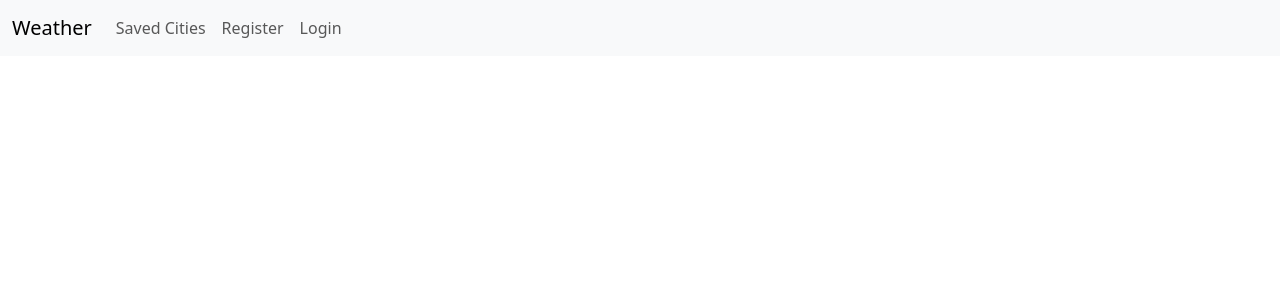
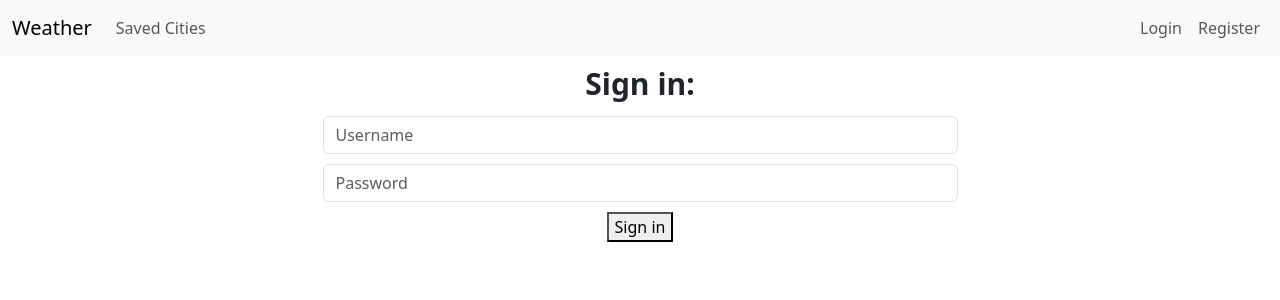
Before and after one commit to JC33340/weather-app, a Django app: page /login/ in a window 1280 px wide. Shown: the top 300 px of the page. Run offline with Django 4.2, Linux system fonts and the light colour scheme.

Commit message:
added login functionality and finished animations

```diff
--- /dev/null
+++ b/weather/static/weather/login_styles.css
@@ -0,0 +1,24 @@
+#wrapper-div{
+    text-align: center;
+}
+
+.form-group{
+    width: 50%;
+    margin: auto;
+    margin-top: 10px;
+}
+
+#wrapper-div button {
+    margin-top:10px;
+}
+
+#wrapper-div span {
+    font-size: 30px;
+    font-weight: bold;
+}
+
+#wrapper-div span#message-div{
+    font-size: 20px;
+    color:red;
+    font-weight:normal;
+}
--- a/weather/templates/weather/layout.html
+++ b/weather/templates/weather/layout.html
@@ -22,12 +22,20 @@
                         <li class = "nav-item">
                             <a class = "nav-link" href = "#">Saved Cities</a>
                         </li>
+                    </ul>
+                    <ul class = "navbar-nav ms-auto">
+                        {% if user.is_authenticated %}
+                        <li class = "nav-item">
+                            <a class = "nav-link" href = "{% url 'logout' %}">Logout</a>
+                        </li>
+                        {% else %}
+                        <li class = "nav-item">
+                            <a class = "nav-link" href = "{% url 'login' %}">Login</a>
+                        </li>
                         <li class = "nav-item">
                             <a class = "nav-link" href = "{% url 'register' %}">Register</a>
                         </li>
-                        <li class = "nav-item">
-                            <a class = "nav-link" href = "{% url 'login' %}">Login</a>
-                        </li>
+                        {% endif %}
                     </ul>
                 </div>
             </div>
--- a/weather/templates/weather/login.html
+++ b/weather/templates/weather/login.html
@@ -1,5 +1,28 @@
 {% extends "weather/layout.html" %}
+{% load static %}
 
 {% block title %}
 <title>Login</title>
+<link href = "{% static 'weather/login_styles.css' %}" rel = "stylesheet">
 {% endblock %}
+
+{% block body %}
+<div id = "wrapper-div">
+    <span>Sign in:</span>
+    {% if message %}
+    <br>
+    <span id = "message-div">{{message}}</span>
+    {% endif %}
+    <br>
+    <form action = "{% url 'login' %}" method = "post">
+        {% csrf_token %}
+        <div class = "form-group" >
+            <input class = "form-control" type = "text" placeholder = "Username" autocomplete="off" name = "username">
+        </div>
+        <div class = "form-group">
+            <input class = "form-control" type = "password" placeholder = "Password" autocomplete="off" name = "password">
+        </div>
+        <button type = "submit">Sign in</button>
+    </form>
+</div>
+{% endblock %}
--- a/weather/urls.py
+++ b/weather/urls.py
@@ -5,5 +5,6 @@ from . import views
 urlpatterns = [
     path("", views.index, name = "index"),
     path("register/", views.register, name = "register"),
-    path("login/", views.login, name = "login")
+    path("login/", views.login_view, name = "login"),
+    path("logout/", views.logout_view, name = "logout")
 ]
--- a/weather/views.py
+++ b/weather/views.py
@@ -1,7 +1,8 @@
-from django.shortcuts import render
+from django.shortcuts import render, HttpResponseRedirect
+from django.urls import reverse
 from django.http import HttpResponse
 from django.db import IntegrityError
-
+from django.contrib.auth import authenticate, login, logout
 
 from .models import User
 
@@ -27,5 +28,24 @@ def register(request):
 
         return render(request, 'weather/login.html')
 
-def login(request):
-    return render(request, "weather/login.html")
+def login_view(request):
+    if request.method == "GET":
+        return render(request, "weather/login.html")
+    elif request.method == "POST":
+        username = request.POST['username']
+        password = request.POST['password']
+
+        #authenticating user
+        user = authenticate(request, username = username, password = password)
+        print(user, username,password)
+
+        #check if authentication is succesful
+        if user is not None:
+            login(request, user)
+            return HttpResponseRedirect(reverse("index"))
+        else:
+            return render(request, "weather/login.html", {"message":"User does not exist"})
+
+def logout_view(request):
+    logout(request)
+    return HttpResponseRedirect(reverse("index"))
```
Also changed, not shown: weather/static/weather/index.js (+14 -1 lines), weather/static/weather/styles_index.css (+23 -2 lines).
